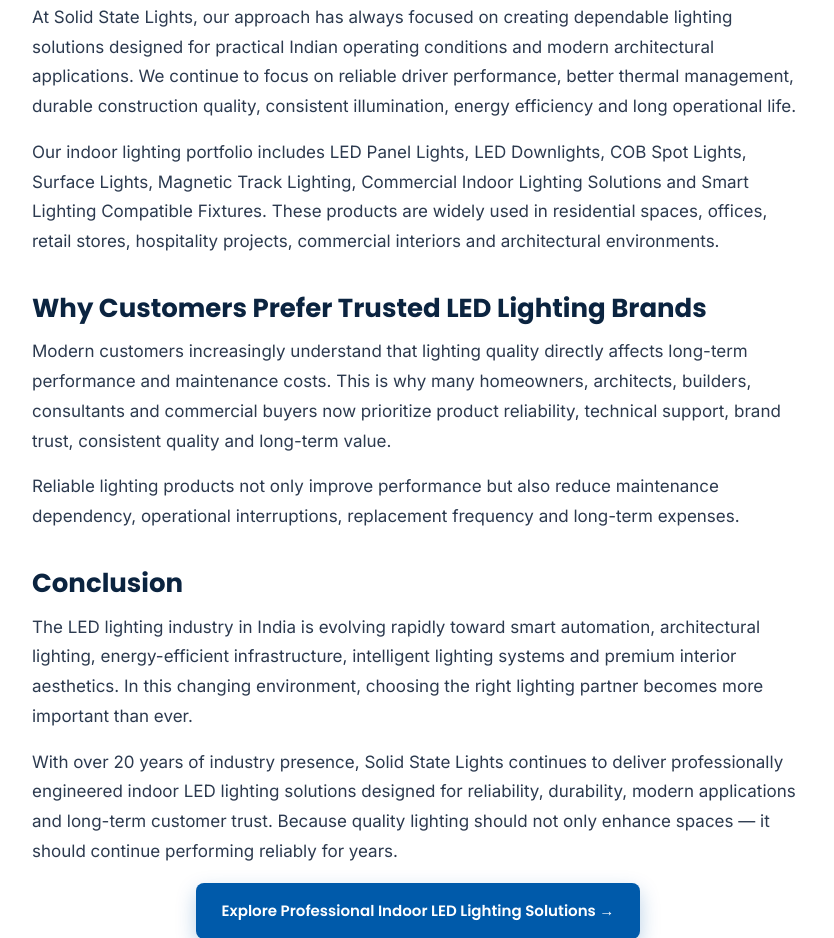
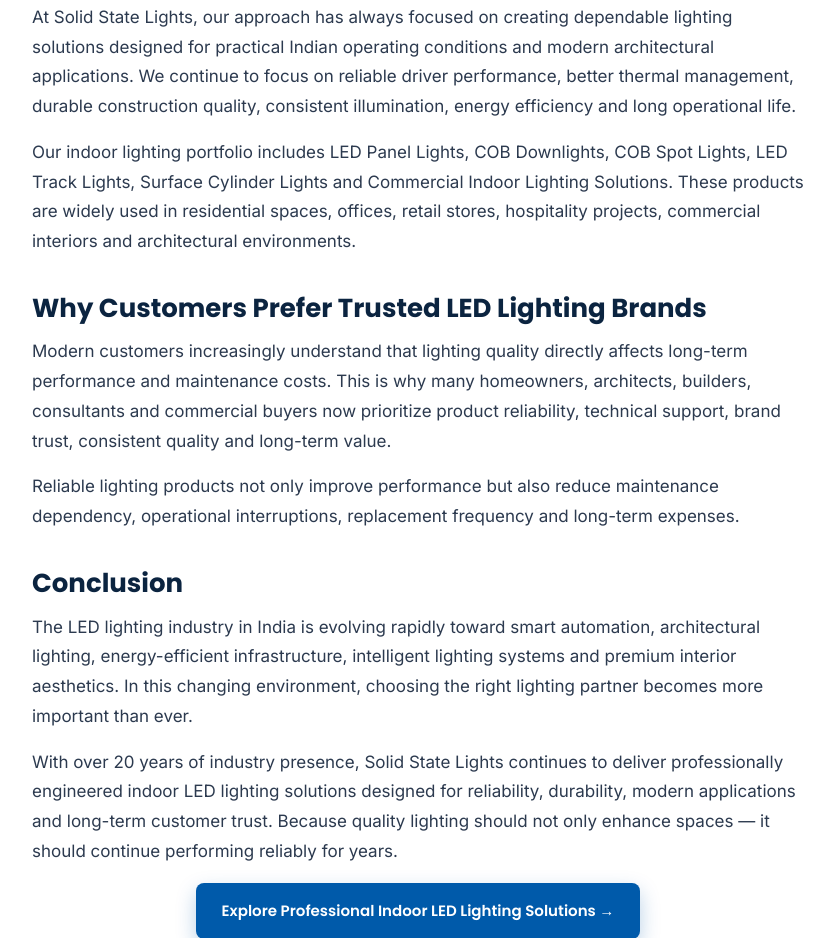
Before and after one commit to RomeomittalOP/SOLID, a plain HTML site: page blog/20-years-led-lighting-expertise-india.html in a window 1280 px wide. Shown: the part 3680-4618 px from the top of the page, without its empty margins (222-1056 px from the left). Drawn offline with Linux system fonts and the light colour scheme.

Commit message:
Blog: align 'Our portfolio' lines with actual SOLID product range (no magnetic/smart claims)

```diff
--- a/blog/20-years-led-lighting-expertise-india.html
+++ b/blog/20-years-led-lighting-expertise-india.html
@@ -108,7 +108,7 @@
 
       <h2>The Solid State Lights Approach to Modern Lighting</h2>
       <p>At Solid State Lights, our approach has always focused on creating dependable lighting solutions designed for practical Indian operating conditions and modern architectural applications. We continue to focus on reliable driver performance, better thermal management, durable construction quality, consistent illumination, energy efficiency and long operational life.</p>
-      <p>Our indoor lighting portfolio includes LED Panel Lights, LED Downlights, COB Spot Lights, Surface Lights, Magnetic Track Lighting, Commercial Indoor Lighting Solutions and Smart Lighting Compatible Fixtures. These products are widely used in residential spaces, offices, retail stores, hospitality projects, commercial interiors and architectural environments.</p>
+      <p>Our indoor lighting portfolio includes LED Panel Lights, COB Downlights, COB Spot Lights, LED Track Lights, Surface Cylinder Lights and Commercial Indoor Lighting Solutions. These products are widely used in residential spaces, offices, retail stores, hospitality projects, commercial interiors and architectural environments.</p>
 
       <h2>Why Customers Prefer Trusted LED Lighting Brands</h2>
       <p>Modern customers increasingly understand that lighting quality directly affects long-term performance and maintenance costs. This is why many homeowners, architects, builders, consultants and commercial buyers now prioritize product reliability, technical support, brand trust, consistent quality and long-term value.</p>
```
Also changed, not shown: blog/how-to-choose-led-indoor-lighting-india.html (+1 -1 lines).
